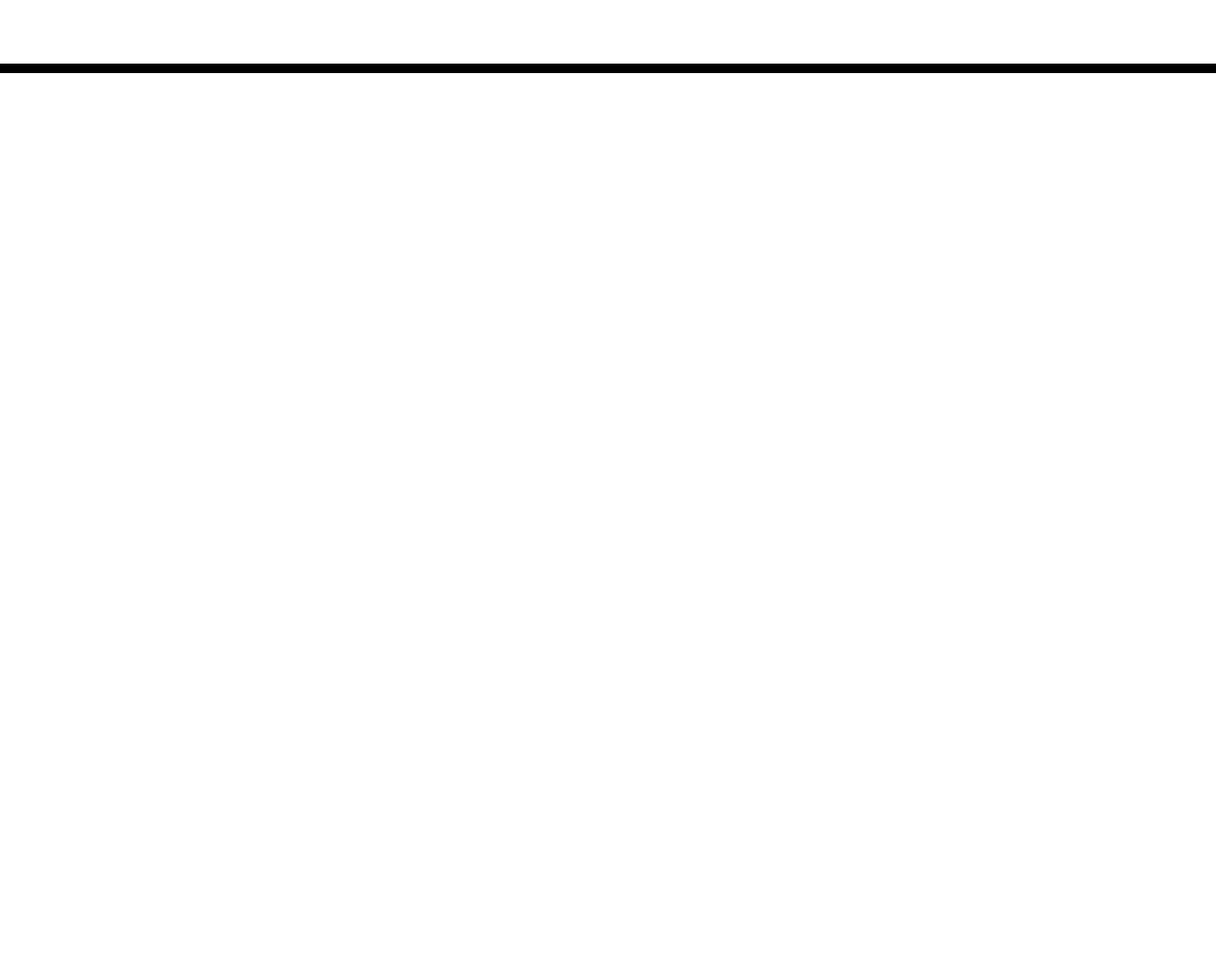
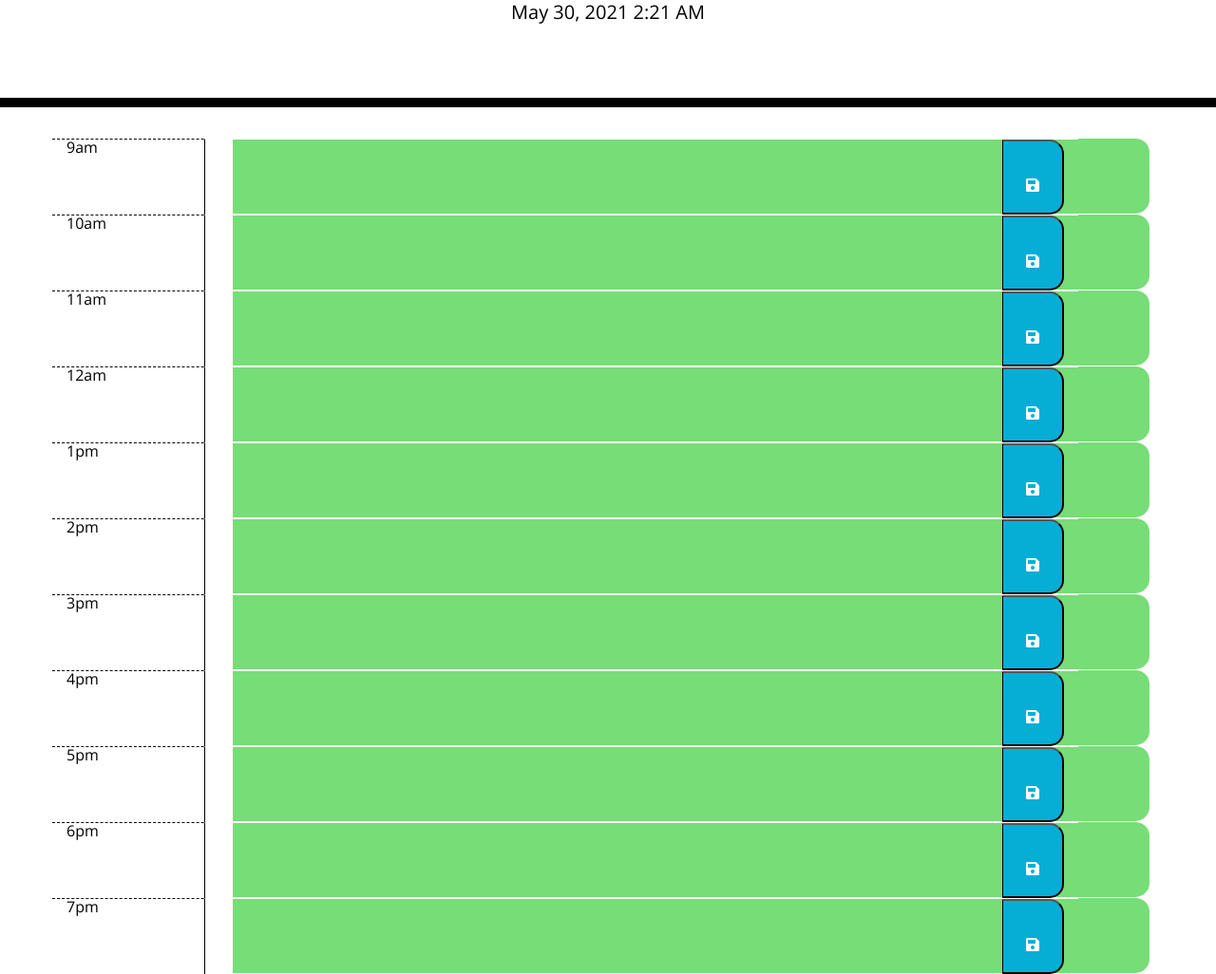
Before and after one commit to Nicholas-Herold/Day-Planner, a plain HTML site: page index.html in a window 1280 px wide. Shown: the part 191-1217 px from the top of the page at 95% size. Before the commit the page ends 800 px from the top, so only its background shows below. Drawn offline with nearby package versions, Linux system fonts and the light colour scheme.

Commit message:
got the time and color change working

```diff
--- a/index.html
+++ b/index.html
@@ -29,10 +29,109 @@
 			<p id="currentDay" class="lead"></p>
 		</header>
 		<div class="container">
-			<!-- Timeblocks go here -->
+			<div class="row time-block" id="9">
+				<div class="row hour col-2">9am</div>
+				<textarea class="row col-9 description"></textarea>
+				<div class="row col-1">
+					<button class="saveBtn">
+						<i class="fas fa-save"></i>
+					</button>
+				</div>
+			</div>
+			<div class="row time-block" id="10">
+				<div class="row hour col-2">10am</div>
+				<textarea class="row col-9 description"></textarea>
+				<div class="row col-1">
+					<button class="saveBtn">
+						<i class="fas fa-save"></i>
+					</button>
+				</div>
+			</div>
+			<div class="row time-block" id="11">
+				<div class="row hour col-2">11am</div>
+				<textarea class="row col-9 description"></textarea>
+				<div class="row col-1">
+					<button class="saveBtn">
+						<i class="fas fa-save"></i>
+					</button>
+				</div>
+			</div>
+			<div class="row time-block" id="12">
+				<div class="row hour col-2">12am</div>
+				<textarea class="row col-9 description"></textarea>
+				<div class="row col-1">
+					<button class="saveBtn">
+						<i class="fas fa-save"></i>
+					</button>
+				</div>
+			</div>
+			<div class="row time-block" id="13">
+				<div class="row hour col-2">1pm</div>
+				<textarea class="row col-9 description"></textarea>
+				<div class="row col-1">
+					<button class="saveBtn">
+						<i class="fas fa-save"></i>
+					</button>
+				</div>
+			</div>
+			<div class="row time-block" id="14">
+				<div class="row hour col-2">2pm</div>
+				<textarea class="row col-9 description"></textarea>
+				<div class="row col-1">
+					<button class="saveBtn">
+						<i class="fas fa-save"></i>
+					</button>
+				</div>
+			</div>
+			<div class="row time-block" id="15">
+				<div class="row hour col-2">3pm</div>
+				<textarea class="row col-9 description"></textarea>
+				<div class="row col-1">
+					<button class="saveBtn">
+						<i class="fas fa-save"></i>
+					</button>
+				</div>
+			</div>
+			<div class="row time-block" id="16">
+				<div class="row hour col-2">4pm</div>
+				<textarea class="row col-9 description"></textarea>
+				<div class="row col-1">
+					<button class="saveBtn">
+						<i class="fas fa-save"></i>
+					</button>
+				</div>
+			</div>
+			<div class="row time-block" id="17">
+				<div class="row hour col-2">5pm</div>
+				<textarea class="row col-9 description"></textarea>
+				<div class="row col-1">
+					<button class="saveBtn">
+						<i class="fas fa-save"></i>
+					</button>
+				</div>
+			</div>
+			<div class="row time-block" id="18">
+				<div class="row hour col-2">6pm</div>
+				<textarea class="row col-9 description"></textarea>
+				<div class="row col-1">
+					<button class="saveBtn">
+						<i class="fas fa-save"></i>
+					</button>
+				</div>
+			</div>
+			<div class="row time-block" id="19">
+				<div class="row hour col-2">7pm</div>
+				<textarea class="row col-9 description"></textarea>
+				<div class="row col-1">
+					<button class="saveBtn">
+						<i class="fas fa-save"></i>
+					</button>
+				</div>
+			</div>
 		</div>
 
 		<script src="https://cdnjs.cloudflare.com/ajax/libs/jquery/3.2.1/jquery.min.js"></script>
 		<script src="https://cdnjs.cloudflare.com/ajax/libs/moment.js/2.24.0/moment.min.js"></script>
+		<script src="script.js"></script>
 	</body>
 </html>
--- a/script.js
+++ b/script.js
@@ -0,0 +1,34 @@
+let timeIDs = $('.time-block')
+console.log(timeIDs)
+let displaytime = document.getElementById('currentDay')
+let hour
+let test
+
+function hourofday(){
+hour = moment().get('hour');
+displaytime.textContent = moment().format("lll");
+test = hour - 4
+console.log(test)
+colorchange();
+}
+
+setInterval(hourofday,1000)
+
+function colorchange(){
+timeIDs.each(function(){
+var i = this.id;
+console.log(i)
+if(test == i ){
+    console.log('hello');
+    $(this).addClass('present');
+}
+
+if (test < i) {
+    $(this).addClass("future")
+}
+
+if (test > i){
+    $(this).addClass('past ')
+}
+});
+}
```
